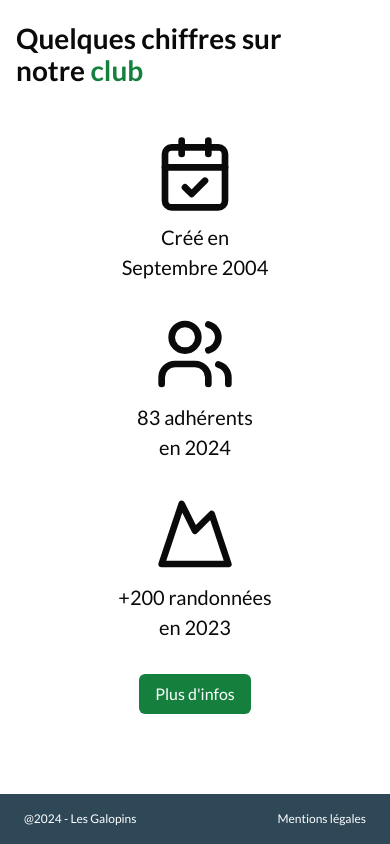
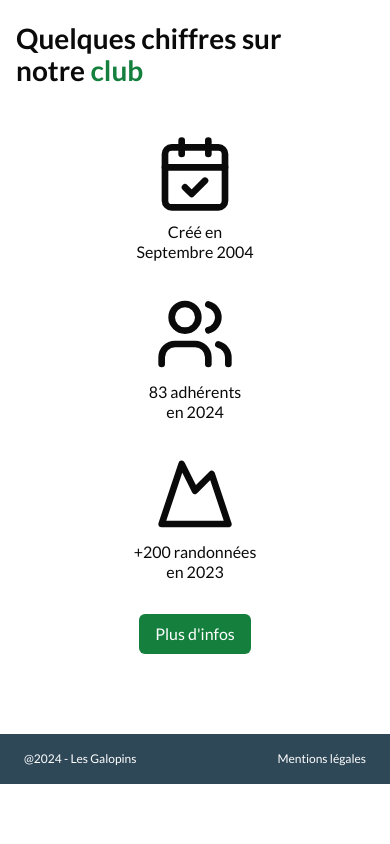
Before and after one commit to SebastienLaurentt/Galopins-Next-V2, a Next.js app: page / in a window 390 px wide. Shown: the part 2817-3661 px from the top of the page. After the commit the page ends 3601 px from the top, so only its background shows below. Built offline with nearby package versions, Linux system fonts and the light colour scheme.

Commit message:
update clubIcon responsive

```diff
--- a/components/ClubIcon/ClubIcon.tsx
+++ b/components/ClubIcon/ClubIcon.tsx
@@ -9,7 +9,7 @@ const ClubIcon = ({ children, iconDescription }: HomeIconProps) => {
   return (
     <div className="flex flex-col items-center gap-y-2">
       {children}
-      <span className="max-w-[170px] text-balance text-center text-md font-medium lg:max-w-[210px] lg:text-lg">
+      <span className="max-w-[150px] text-balance text-center font-medium leading-5 md:max-w-[170px] md:text-md md:leading-6">
         {iconDescription}
       </span>
     </div>
```
